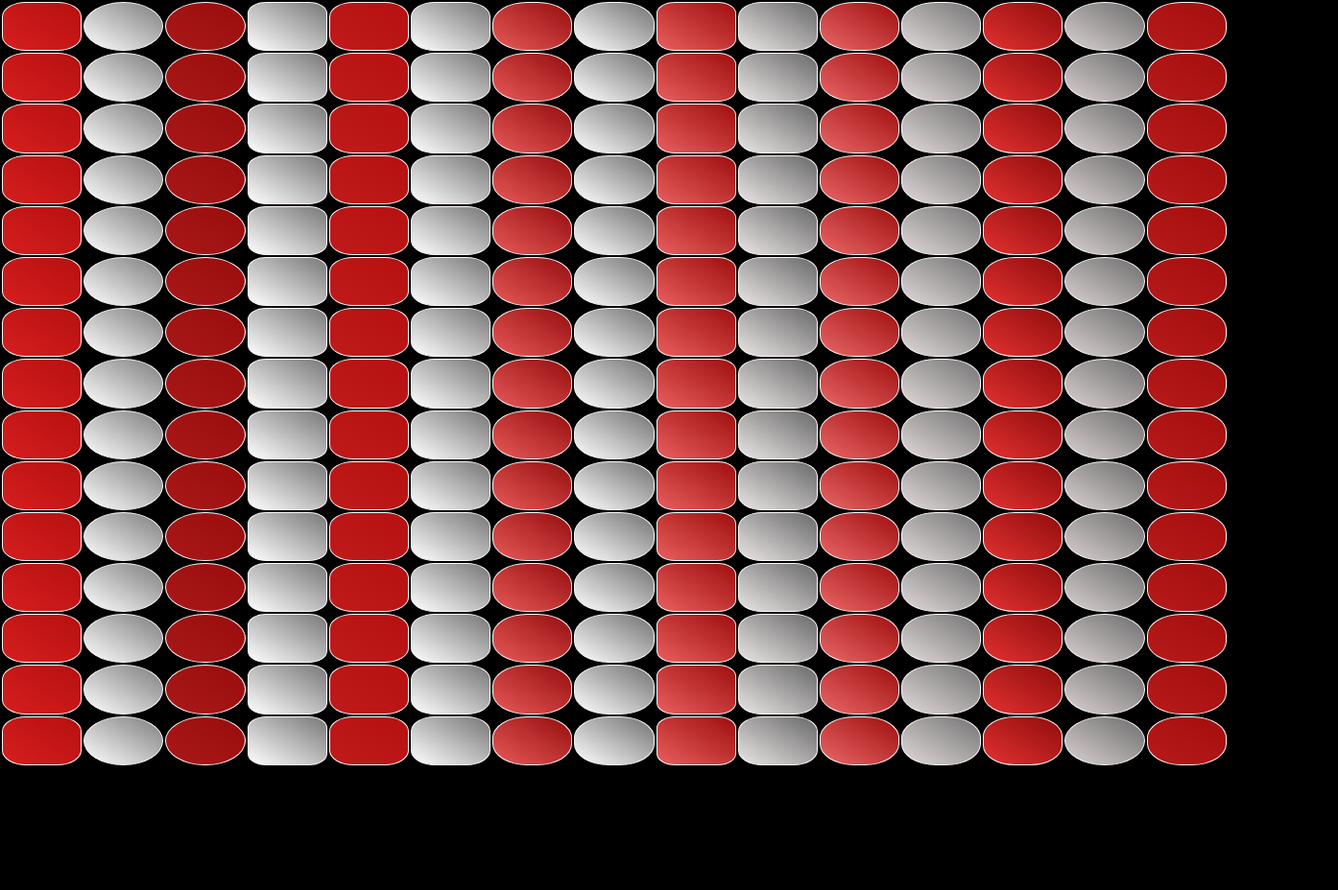
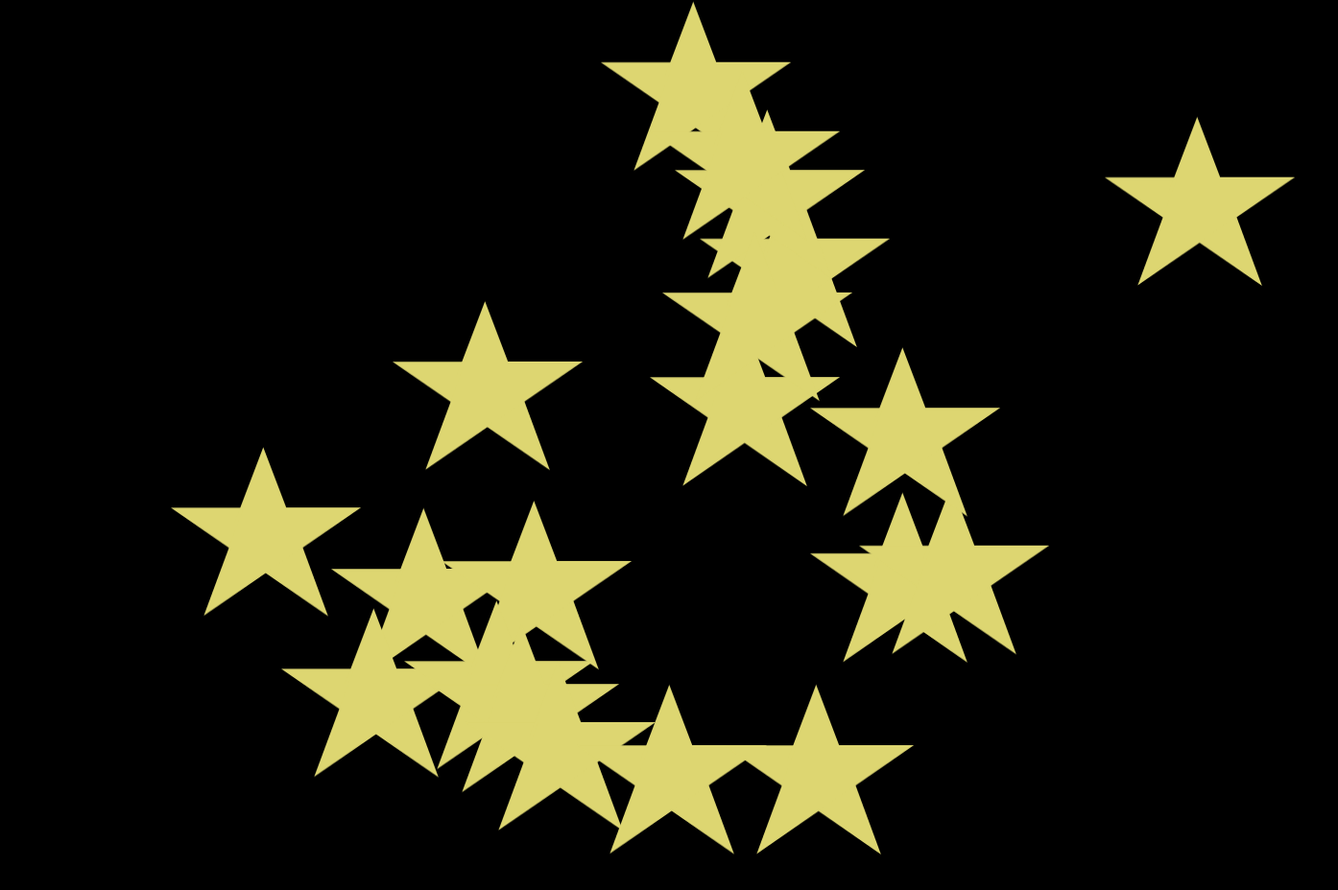
Before and after one commit to MerKhadraoui/Bootstrap-Sass, a website: page src/index.html in a window 1280 px wide. Shown: the whole page at 96% size, 1394 px wide, since content can reach past the window. Before the commit the page ends 800 px from the top, so only its background shows below. Drawn offline with nearby package versions, Linux system fonts and the light colour scheme; files that its build step writes are made by us from their sources.

Commit message:
random in  scss

```diff
--- a/src/index.html
+++ b/src/index.html
@@ -8,262 +8,32 @@
     <link rel="stylesheet" href="./styles/main.css" />
   </head>
   <body>
-    <div class="items-container">
+    <div class="main-contnaire">
       <table>
         <tr>
-          <td></td>
-          <td></td>
-          <td></td>
-          <td></td>
-          <td></td>
-          <td></td>
-          <td></td>
-          <td></td>
-          <td></td>
-          <td></td>
-          <td></td>
-          <td></td>
-          <td></td>
-          <td></td>
-          <td></td>
-        </tr>
-        <tr>
-          <td></td>
-          <td></td>
-          <td></td>
-          <td></td>
-          <td></td>
-          <td></td>
-          <td></td>
-          <td></td>
-          <td></td>
-          <td></td>
-          <td></td>
-          <td></td>
-          <td></td>
-          <td></td>
-          <td></td>
-        </tr>
-        <tr>
-          <td></td>
-          <td></td>
-          <td></td>
-          <td></td>
-          <td></td>
-          <td></td>
-          <td></td>
-          <td></td>
-          <td></td>
-          <td></td>
-          <td></td>
-          <td></td>
-          <td></td>
-          <td></td>
-          <td></td>
-        </tr>
-        <tr>
-          <td></td>
-          <td></td>
-          <td></td>
-          <td></td>
-          <td></td>
-          <td></td>
-          <td></td>
-          <td></td>
-          <td></td>
-          <td></td>
-          <td></td>
-          <td></td>
-          <td></td>
-          <td></td>
-          <td></td>
-        </tr>
-        <tr>
-          <td></td>
-          <td></td>
-          <td></td>
-          <td></td>
-          <td></td>
-          <td></td>
-          <td></td>
-          <td></td>
-          <td></td>
-          <td></td>
-          <td></td>
-          <td></td>
-          <td></td>
-          <td></td>
-          <td></td>
-        </tr>
-        <tr>
-          <td></td>
-          <td></td>
-          <td></td>
-          <td></td>
-          <td></td>
-          <td></td>
-          <td></td>
-          <td></td>
-          <td></td>
-          <td></td>
-          <td></td>
-          <td></td>
-          <td></td>
-          <td></td>
-          <td></td>
-        </tr>
-        <tr>
-          <td></td>
-          <td></td>
-          <td></td>
-          <td></td>
-          <td></td>
-          <td></td>
-          <td></td>
-          <td></td>
-          <td></td>
-          <td></td>
-          <td></td>
-          <td></td>
-          <td></td>
-          <td></td>
-          <td></td>
-        </tr>
-        <tr>
-          <td></td>
-          <td></td>
-          <td></td>
-          <td></td>
-          <td></td>
-          <td></td>
-          <td></td>
-          <td></td>
-          <td></td>
-          <td></td>
-          <td></td>
-          <td></td>
-          <td></td>
-          <td></td>
-          <td></td>
-        </tr>
-        <tr>
-          <td></td>
-          <td></td>
-          <td></td>
-          <td></td>
-          <td></td>
-          <td></td>
-          <td></td>
-          <td></td>
-          <td></td>
-          <td></td>
-          <td></td>
-          <td></td>
-          <td></td>
-          <td></td>
-          <td></td>
-        </tr>
-        <tr>
-          <td></td>
-          <td></td>
-          <td></td>
-          <td></td>
-          <td></td>
-          <td></td>
-          <td></td>
-          <td></td>
-          <td></td>
-          <td></td>
-          <td></td>
-          <td></td>
-          <td></td>
-          <td></td>
-          <td></td>
-        </tr>
-        <tr>
-          <td></td>
-          <td></td>
-          <td></td>
-          <td></td>
-          <td></td>
-          <td></td>
-          <td></td>
-          <td></td>
-          <td></td>
-          <td></td>
-          <td></td>
-          <td></td>
-          <td></td>
-          <td></td>
-          <td></td>
-        </tr>
-        <tr>
-          <td></td>
-          <td></td>
-          <td></td>
-          <td></td>
-          <td></td>
-          <td></td>
-          <td></td>
-          <td></td>
-          <td></td>
-          <td></td>
-          <td></td>
-          <td></td>
-          <td></td>
-          <td></td>
-          <td></td>
-        </tr>
-        <tr>
-          <td></td>
-          <td></td>
-          <td></td>
-          <td></td>
-          <td></td>
-          <td></td>
-          <td></td>
-          <td></td>
-          <td></td>
-          <td></td>
-          <td></td>
-          <td></td>
-          <td></td>
-          <td></td>
-          <td></td>
-        </tr>
-        <tr>
-          <td></td>
-          <td></td>
-          <td></td>
-          <td></td>
-          <td></td>
-          <td></td>
-          <td></td>
-          <td></td>
-          <td></td>
-          <td></td>
-          <td></td>
-          <td></td>
-          <td></td>
-          <td></td>
-          <td></td>
-        </tr>
-        <tr>
-          <td></td>
-          <td></td>
-          <td></td>
-          <td></td>
-          <td></td>
-          <td></td>
-          <td></td>
-          <td></td>
-          <td></td>
-          <td></td>
-          <td></td>
-          <td></td>
-          <td></td>
-          <td></td>
-          <td></td>
+          <td><div id="star-five"></div></td>
+          <td><div id="star-five"></div></td>
+          <td><div id="star-five"></div></td>
+          <td><div id="star-five"></div></td>
+          <td><div id="star-five"></div></td>
+
+          <td><div id="star-five"></div></td>
+          <td><div id="star-five"></div></td>
+          <td><div id="star-five"></div></td>
+          <td><div id="star-five"></div></td>
+          <td><div id="star-five"></div></td>
+
+          <td><div id="star-five"></div></td>
+          <td><div id="star-five"></div></td>
+          <td><div id="star-five"></div></td>
+          <td><div id="star-five"></div></td>
+          <td><div id="star-five"></div></td>
+
+          <td><div id="star-five"></div></td>
+          <td><div id="star-five"></div></td>
+          <td><div id="star-five"></div></td>
+          <td><div id="star-five"></div></td>
+          <td><div id="star-five"></div></td>
         </tr>
       </table>
     </div>
--- a/src/scss/main.scss
+++ b/src/scss/main.scss
@@ -1,24 +1,71 @@
 // @import "../../node_modules/bootstrap/scss/bootstrap.scss";
+$stars-numb: 30;
 
+body {
+  width: 100vw;
+  height: 100vh;
+  display: flex;
+  justify-content: center;
+  align-items: center;
+  background-color: black;
+}
+.main-contnaire {
+  display: grid;
+  grid-template-columns: repeat($stars-numb, 1fr);
+  grid-template-rows: repeat($stars-numb, 1fr);
+  height: 100vh;
+  width: 100vw;
+}
 table {
   width: 100vw;
   height: 100vh;
-  tr td {
-    border: 1px rgb(255, 248, 248) solid;
-    border-radius: 50%;
-  }
 }
-
-$items-count: 15; // corresponds to the number of divs in your HTML
-
-// Define animation
+#star-five {
+  margin: 50px 0;
+  position: relative;
+  display: block;
+  color: rgb(221, 214, 113);
+  width: 0px;
+  height: 0px;
+  border-right: 100px solid transparent;
+  border-bottom: 70px solid rgb(221, 214, 113);
+  border-left: 100px solid transparent;
+  transform: rotate(35deg);
+}
+#star-five:before {
+  border-bottom: 80px solid rgb(221, 214, 113);
+  border-left: 30px solid transparent;
+  border-right: 30px solid transparent;
+  position: absolute;
+  height: 0;
+  width: 0;
+  top: -45px;
+  left: -65px;
+  display: block;
+  content: "";
+  transform: rotate(-35deg);
+}
+#star-five:after {
+  position: absolute;
+  display: block;
+  color: rgb(221, 214, 113);
+  top: 3px;
+  left: -105px;
+  width: 0px;
+  height: 0px;
+  border-right: 100px solid transparent;
+  border-bottom: 70px solid rgb(221, 214, 113);
+  border-left: 100px solid transparent;
+  transform: rotate(-70deg);
+  content: "";
+}
 @keyframes move {
   from {
-    border-radius: 10%;
+    transform: rotateX(5deg);
   }
 
   to {
-    border-radius: 50%;
+    transform: rotateX(10deg);
   }
 }
 
@@ -28,45 +75,18 @@ $items-count: 15; // corresponds to the number of divs in your HTML
   animation-duration: $duration;
   animation-iteration-count: infinite;
   animation-direction: alternate;
-  animation-timing-function: linear;
+  animation-timing-function: cubic-bezier(0.1, -0.6, random(1) + 0.2, 0);
 }
-
-body {
-  background-color: black;
-  margin: 0;
-}
-
-.items-container table {
-  width: 100vw;
-  height: 100vh;
-}
-
-// For loop to randomize values for each div bar
-@for $i from 1 through $items-count {
+@for $i from 1 through $stars-numb {
   td:nth-child(#{$i}) {
-    background: linear-gradient(
-      to top right,
-      lighten(rgb(214, 203, 203), random(40)),
-      rgba(darken(gray, random(10)), 1)
-    );
-    // random() will return a number between 1-100 with no argument being passed to it, or when you pass in a single integer parameter to define the upper limit. random(20) will return a number between 1-20.
-
-    border-radius: 0 0 ((random(50) + 10 + px)) ((random(50) + 10 + px));
-    transform-origin: 0 0;
-
-    @if (($i % 2) != 0) {
-      border-radius: ((random(50) + 10 + px)) ((random(50) + 10 + px)) 0 0;
-      background: linear-gradient(
-        to top right,
-        lighten(rgb(156, 22, 22), random(40)),
-        rgba(darken(rgb(187, 16, 16), random(10)), 1)
-      );
-    }
-
+    width: (random(3) + 1 + rem);
+    height: (random(3) + 1 + rem);
+    position: absolute;
+    top: random(90) + vh;
+    left: random(90) + vw;
+    bottom: random(80) + vh;
+    right: random(80) + vw;
     @include add-move-animation(random(5) + 1 + s);
+    transform-origin: 0 100%;
   }
 }
-
-td:nth-child(odd) {
-  transform-origin: 0 100%;
-}
```
